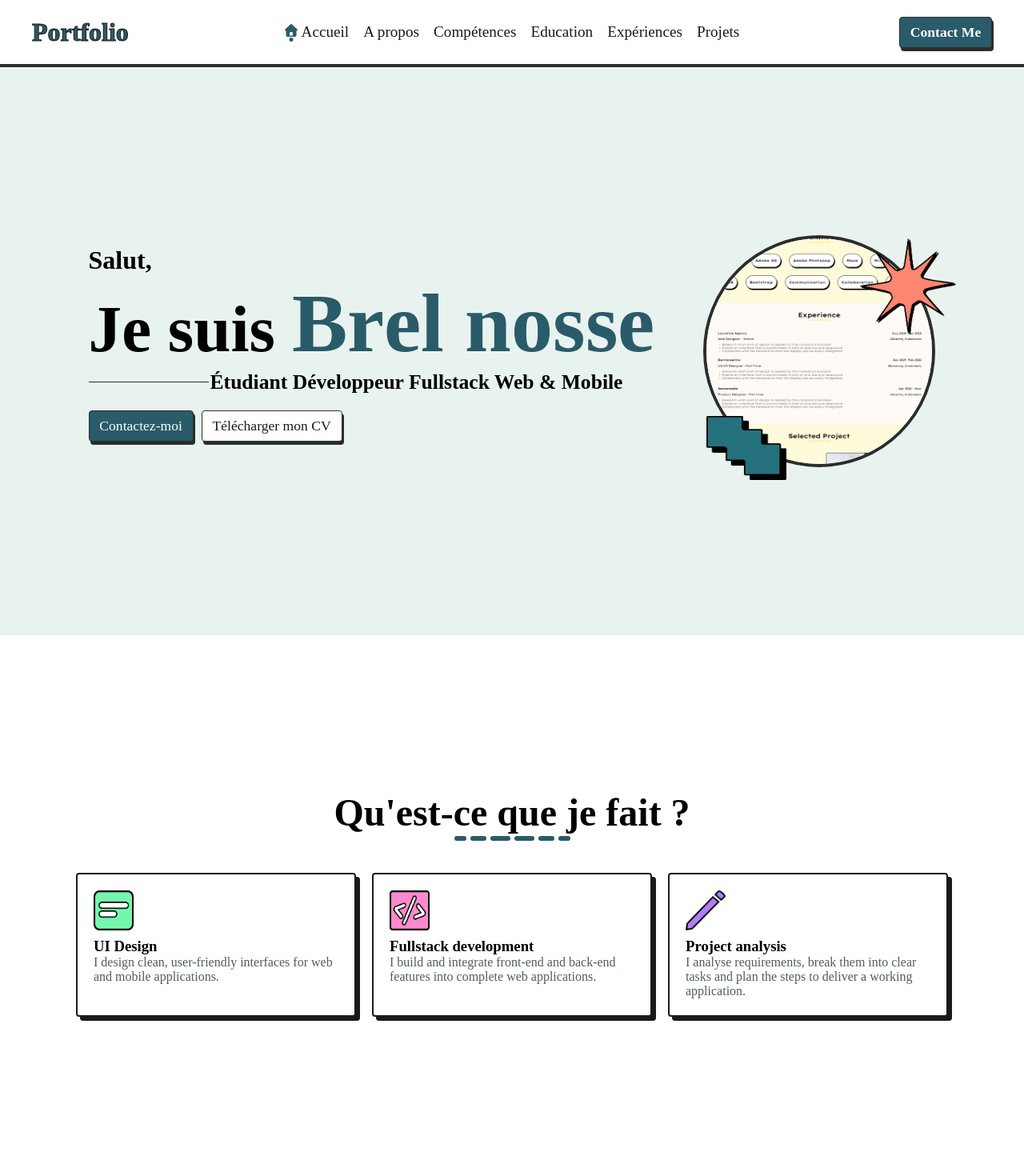
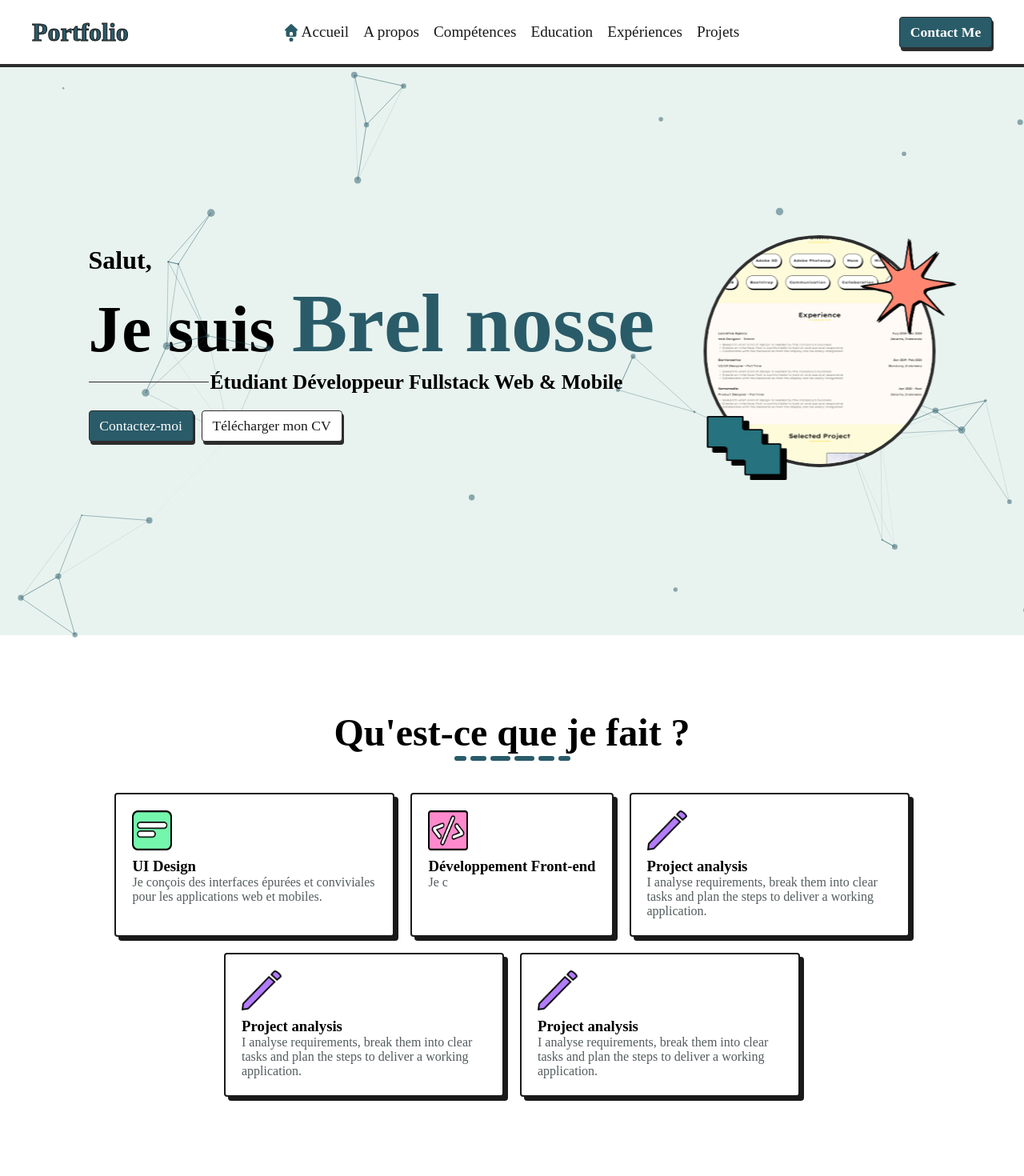
Before and after one commit to brelnosse/portofolio, a React (Create React App) app: page / in a window 1280 px wide. Shown: the top 1470 px of the page at 80% size. Built offline with nearby package versions, Linux system fonts and the light colour scheme; a web font is replaced by a local one.

Commit message:
Added tsparticles lib

```diff
--- a/src/assets/style/index.css
+++ b/src/assets/style/index.css
@@ -24,6 +24,7 @@
 *:focus{
     outline: none;
 }
+
 #root{
     max-width: 1600px;
     margin: auto;
--- /dev/null
+++ b/src/components/Particles.tsx
@@ -0,0 +1,120 @@
+import { useEffect, useMemo, useState } from "react";
+import Particles, { initParticlesEngine } from "@tsparticles/react";
+import {
+  type Container,
+  type ISourceOptions,
+  MoveDirection,
+  OutMode,
+} from "@tsparticles/engine";
+// import { loadAll } from "@tsparticles/all"; // if you are going to use `loadAll`, install the "@tsparticles/all" package too.
+// import { loadFull } from "tsparticles"; // if you are going to use `loadFull`, install the "tsparticles" package too.
+import { loadSlim } from "@tsparticles/slim"; // if you are going to use `loadSlim`, install the "@tsparticles/slim" package too.
+// import { loadBasic } from "@tsparticles/basic"; // if you are going to use `loadBasic`, install the "@tsparticles/basic" package too.
+
+const ParticlesComponent = () => {
+  const [init, setInit] = useState(false);
+
+  // this should be run only once per application lifetime
+  useEffect(() => {
+    initParticlesEngine(async (engine) => {
+      // you can initiate the tsParticles instance (engine) here, adding custom shapes or presets
+      // this loads the tsparticles package bundle, it's the easiest method for getting everything ready
+      // starting from v2 you can add only the features you need reducing the bundle size
+      //await loadAll(engine);
+      //await loadFull(engine);
+      await loadSlim(engine);
+      //await loadBasic(engine);
+    }).then(() => {
+      setInit(true);
+    });
+  }, []);
+
+  const particlesLoaded = async (container?: Container): Promise<void> => {
+    console.log(container);
+  };
+
+  const options: ISourceOptions = useMemo(
+    () => ({
+      background: {
+        color: {
+          value: "blue",
+        },
+      },
+      fpsLimit: 120,
+      interactivity: {
+        events: {
+          onClick: {
+            enable: true,
+            mode: "push",
+          },
+          onHover: {
+            enable: true,
+            mode: "repulse",
+          },
+        },
+        modes: {
+          push: {
+            quantity: 4,
+          },
+          repulse: {
+            distance: 200,
+            duration: 0.4,
+          },
+        },
+      },
+      particles: {
+        color: {
+          value: "#2A5B69",
+        },
+        links: {
+          color: "#2A5B69",
+          distance: 150,
+          enable: true,
+          opacity: 0.5,
+          width: 1,
+        },
+        move: {
+          direction: MoveDirection.none,
+          enable: true,
+          outModes: {
+            default: OutMode.out,
+          },
+          random: false,
+          speed: 2,
+          straight: false,
+        },
+        number: {
+          density: {
+            enable: true,
+          },
+          value: 80,
+        },
+        opacity: {
+          value: 0.5,
+        },
+        shape: {
+          type: "circle",
+        },
+        size: {
+          value: { min: 1, max: 5 },
+        },
+      },
+      detectRetina: true,
+    }),
+    [],
+  );
+
+  if (init) {
+    return (
+      <Particles
+        id="tsparticles"
+        particlesLoaded={particlesLoaded}
+        options={options}
+      />
+    );
+  }
+
+  return <></>;
+};
+
+export default ParticlesComponent
--- a/src/data/skillsresumeItems.ts
+++ b/src/data/skillsresumeItems.ts
@@ -4,12 +4,22 @@
   {
     image: require('../assets/images/write.png'),
     title: 'UI Design',
-    description: 'I design clean, user-friendly interfaces for web and mobile applications.',
+    description: 'Je conçois des interfaces épurées et conviviales pour les applications web et mobiles.',
   },
   {
     image: require('../assets/images/code.png'),
-    title: 'Fullstack development',
-    description: 'I build and integrate front-end and back-end features into complete web applications.',
+    title: 'Développement Front-end',
+    description: 'Je c',
+  },
+  {
+    image: require('../assets/images/pencil.png'),
+    title: 'Project analysis',
+    description: 'I analyse requirements, break them into clear tasks and plan the steps to deliver a working application.',
+  },
+  {
+    image: require('../assets/images/pencil.png'),
+    title: 'Project analysis',
+    description: 'I analyse requirements, break them into clear tasks and plan the steps to deliver a working application.',
   },
   {
     image: require('../assets/images/pencil.png'),
--- a/src/pages/Home.tsx
+++ b/src/pages/Home.tsx
@@ -17,12 +17,14 @@
 import ExperienceContainer from '../components/ExperienceContainer';
 import ProjectContainer from '../components/ProjetContainer';
 import About from '../components/About';
+import ParticlesComponent from '../components/Particles';
 
 const Home:React.FC = () =>{
     const [skillsData, setSkillsData] = useState<SkillsCardProps[]>(Skills);
 
     return (
         <div className="container">
+            <ParticlesComponent/>
             <Navbar />
             <Hero/>
             <SkillResumeContainer skillsResumeItems={skillsResumeItems}/>
```
